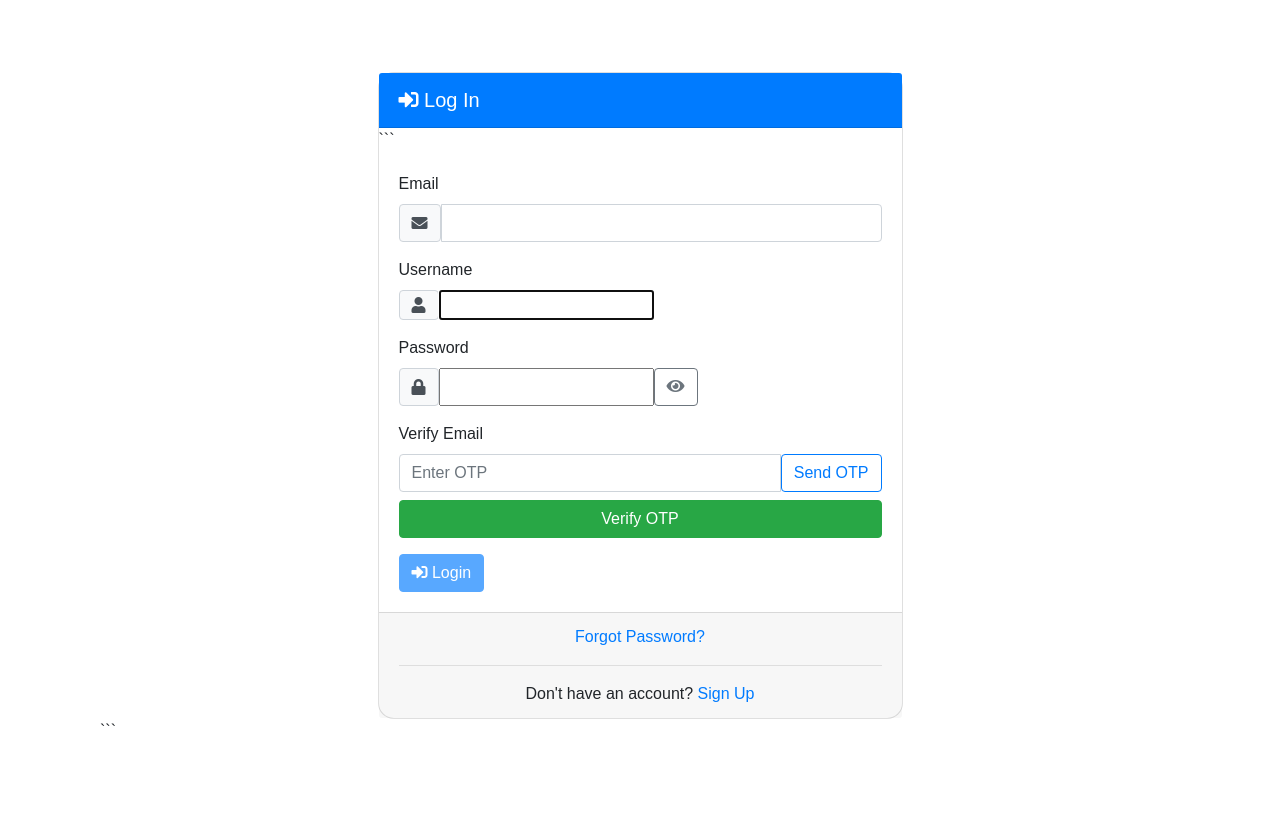
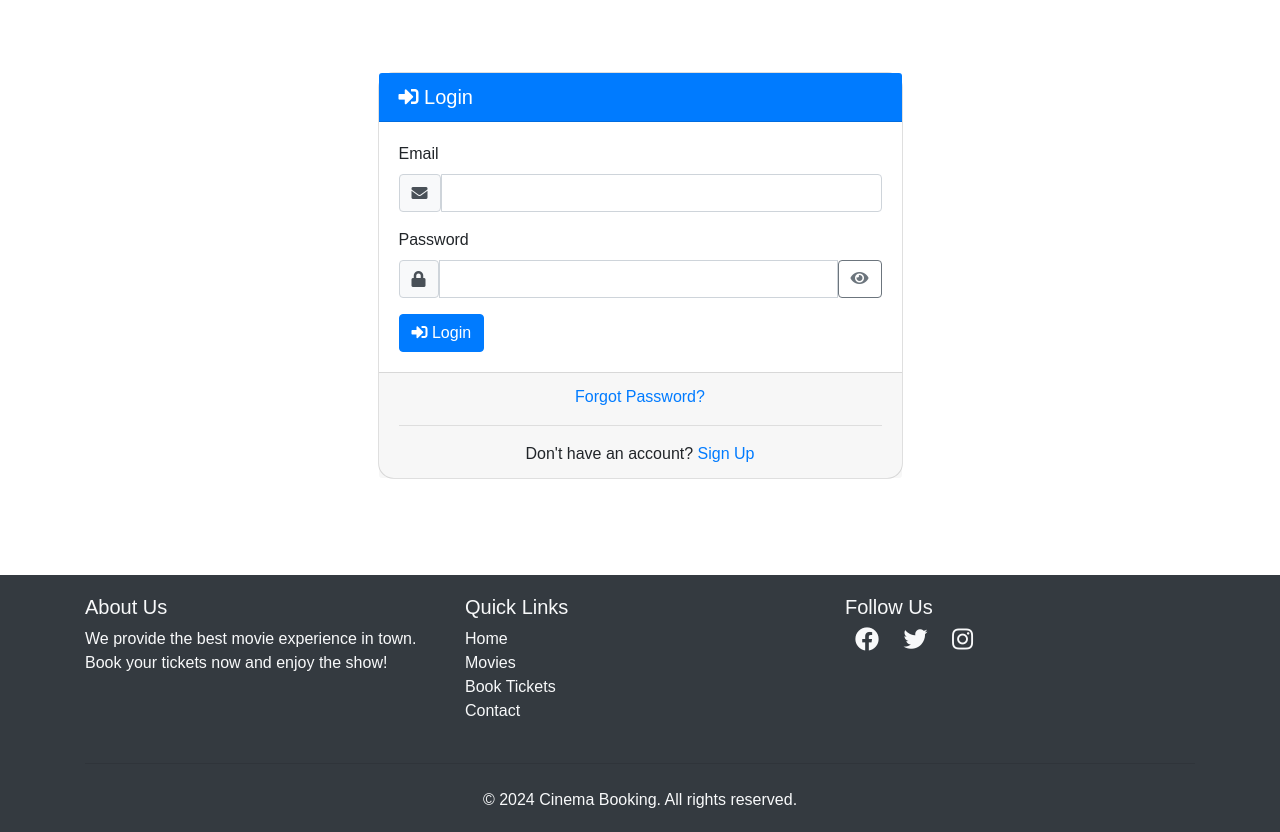
Before and after one commit to Tejas15sutar/BookMySeat, a Django app: page /login/ in a window 1280 px wide. Shown: the part 70-902 px from the top of the page. Run offline with Django 5.2, Linux system fonts and the light colour scheme; some libraries are stand-ins or nearby versions.

Commit message:
fix email errors

````diff
--- a/templates/users/login.html
+++ b/templates/users/login.html
@@ -3,92 +3,80 @@
 <div class="container py-5">
     <div class="row justify-content-center">
         <div class="col-md-6">
+
             <div class="card shadow">
+
                 <div class="card-header bg-primary text-white">
-                    <h5 class="modal-title mb-0">
-                        <i class="fas fa-sign-in-alt me-2"></i> Log In
+                    <h5 class="mb-0">
+                        <i class="fas fa-sign-in-alt me-2"></i> Login
                     </h5>
                 </div>
 
-                ```
                 <div class="card-body">
+
+                    <!-- LOGIN FORM -->
                     <form method="POST" action="{% url 'login' %}">
                         {% csrf_token %}
 
-                        <!-- Email Input -->
+                        <!-- Email -->
                         <div class="mb-3">
                             <label class="form-label">Email</label>
                             <div class="input-group">
                                 <span class="input-group-text">
-                                <i class="fas fa-envelope"></i>
-                            </span>
-                                <input type="email" name="email" class="form-control" id="email" required>
+                                    <i class="fas fa-envelope"></i>
+                                </span>
+                                <input type="email" name="email" class="form-control" required>
                             </div>
                         </div>
 
-                        <!-- Username Input (optional keep/remove) -->
+                        <!-- Password -->
                         <div class="mb-3">
-                            <label for="{{ form.username.id_for_label }}" class="form-label">Username</label>
+                            <label class="form-label">Password</label>
                             <div class="input-group">
                                 <span class="input-group-text">
-                                <i class="fas fa-user"></i>
-                            </span> {{ form.username }}
+                                    <i class="fas fa-lock"></i>
+                                </span>
+
+                                <input type="password" name="password" class="form-control" id="password" required>
+
+                                <button class="btn btn-outline-secondary" type="button" id="togglePassword">
+                                    <i class="fas fa-eye" id="toggleIcon"></i>
+                                </button>
                             </div>
-                        </div>
-
-                        <!-- Password Input -->
-                        <div class="mb-3">
-                            <label for="{{ form.password.id_for_label }}" class="form-label">Password</label>
-                            <div class="input-group">
-                                <span class="input-group-text">
-                                <i class="fas fa-lock"></i>
-                            </span> {{ form.password }}
-                                <button class="btn btn-outline-secondary" type="button" id="togglePassword">
-                                <i class="fas fa-eye" id="toggleIcon"></i>
-                            </button>
-                            </div>
-                        </div>
-
-                        <!-- OTP Section -->
-                        <div class="mb-3">
-                            <label class="form-label">Verify Email</label>
-
-                            <div class="input-group mb-2">
-                                <input type="text" id="otp" class="form-control" placeholder="Enter OTP">
-                                <button type="button" class="btn btn-outline-primary" onclick="sendOTP()">
-                                Send OTP
-                            </button>
-                            </div>
-
-                            <button type="button" class="btn btn-success w-100" onclick="verifyOTP()">
-                            Verify OTP
-                        </button>
                         </div>
 
                         <!-- Login Button -->
                         <div class="d-grid">
-                            <button type="submit" id="loginBtn" class="btn btn-primary" disabled>
-                            <i class="fas fa-sign-in-alt me-2"></i> Login
-                        </button>
+                            <button type="submit" class="btn btn-primary">
+                                <i class="fas fa-sign-in-alt me-2"></i> Login
+                            </button>
                         </div>
+
                     </form>
                 </div>
 
                 <div class="card-footer text-center">
-                    <a href="{% url 'password_reset' %}" class="text-decoration-none">Forgot Password?</a>
+
+                    <a href="{% url 'password_reset' %}" class="text-decoration-none">
+                        Forgot Password?
+                    </a>
+
                     <hr>
+
                     <p class="mb-0">
                         Don't have an account?
                         <a href="{% url 'register' %}" class="text-decoration-none">Sign Up</a>
                     </p>
+
                 </div>
+
             </div>
+
         </div>
     </div>
-    ```
-
 </div>
 
+<!-- STYLES -->
 <style>
     .card {
         border-radius: 1rem;
@@ -105,71 +93,26 @@
 
     .form-control:focus {
         box-shadow: none;
-        border-color: #80bdff;
     }
 </style>
 
+<!-- JS -->
 <script>
-    document.addEventListener('DOMContentLoaded', function() {
-        const togglePassword = document.getElementById('togglePassword');
-        const passwordField = document.getElementById('{{ form.password.id_for_label }}');
-        const toggleIcon = document.getElementById('toggleIcon');
+    document.addEventListener("DOMContentLoaded", function() {
 
-        togglePassword.addEventListener('click', function() {
-            const type = passwordField.getAttribute('type') === 'password' ? 'text' : 'password';
-            passwordField.setAttribute('type', type);
-            toggleIcon.classList.toggle('fa-eye');
-            toggleIcon.classList.toggle('fa-eye-slash');
+        const passwordField = document.getElementById("password");
+        const togglePassword = document.getElementById("togglePassword");
+        const toggleIcon = document.getElementById("toggleIcon");
+
+        togglePassword.addEventListener("click", function() {
+            const type = passwordField.getAttribute("type") === "password" ? "text" : "password";
+            passwordField.setAttribute("type", type);
+
+            toggleIcon.classList.toggle("fa-eye");
+            toggleIcon.classList.toggle("fa-eye-slash");
         });
+
     });
-
-    let otpVerified = false;
-
-    function sendOTP() {
-        let email = document.getElementById("email").value;
-
-        if (!email) {
-            alert("Enter email first");
-            return;
-        }
-
-        fetch("/send-otp/", {
-                method: "POST",
-                headers: {
-                    "Content-Type": "application/x-www-form-urlencoded",
-                    "X-CSRFToken": document.querySelector('[name=csrfmiddlewaretoken]').value
-                },
-                body: "email=" + email
-            })
-            .then(res => res.json())
-            .then(data => {
-                alert(data.message || data.error);
-            });
-    }
-
-    function verifyOTP() {
-        let email = document.getElementById("email").value;
-        let otp = document.getElementById("otp").value;
-
-        fetch("/verify-otp/", {
-                method: "POST",
-                headers: {
-                    "Content-Type": "application/x-www-form-urlencoded",
-                    "X-CSRFToken": document.querySelector('[name=csrfmiddlewaretoken]').value
-                },
-                body: "email=" + email + "&otp=" + otp
-            })
-            .then(res => res.json())
-            .then(data => {
-                if (data.message === "Verified") {
-                    alert("OTP Verified ✅");
-                    otpVerified = true;
-                    document.getElementById("loginBtn").disabled = false;
-                } else {
-                    alert(data.error);
-                }
-            });
-    }
 </script>
 
 {% endblock %}
--- a/users/views.py
+++ b/users/views.py
@@ -23,7 +23,17 @@ def generate_otp():
 def send_otp(request):
     email = request.POST.get("email")
 
+    if not email:
+        return JsonResponse({"error": "Email required"})
+
     otp = str(generate_otp())
+
+
+    existing = EmailOTP.objects.filter(email=email).first()
+    if existing:
+        time_diff = timezone.now() - existing.created_at
+        if time_diff.seconds < 60:
+            return JsonResponse({"error": "Wait 60 seconds before requesting OTP"})
 
     EmailOTP.objects.filter(email=email).delete()
     EmailOTP.objects.create(email=email, otp=otp)
@@ -40,25 +50,25 @@ def verify_otp(request):
     try:
         record = EmailOTP.objects.filter(email=email).latest("created_at")
 
+        # 1. FIRST check expiry
+        if timezone.now() - record.created_at > timedelta(minutes=5):
+            return JsonResponse({"error": "OTP expired"})
 
-        if str(record.otp).strip() == str(otp).strip():
+        # 2. THEN check OTP
+        if str(record.otp).strip() != str(otp).strip():
+            return JsonResponse({"error": "Invalid OTP"})
 
-            if timezone.now() - record.created_at > timedelta(minutes=5):
-                return JsonResponse({"error": "OTP expired"})
+        # success
+        request.session['otp_verified'] = True
+        request.session['otp_email'] = email
 
-            request.session['otp_verified'] = True
-            request.session['otp_email'] = email
-
-            return JsonResponse({"message": "Verified"})
-        else:
-            return JsonResponse({"error": "Invalid OTP"})
+        return JsonResponse({"message": "Verified"})
 
     except EmailOTP.DoesNotExist:
         return JsonResponse({"error": "No OTP found"})
 
 def register(request):
     if request.method == 'POST':
-
 
         if not request.session.get('otp_verified'):
             return JsonResponse({"error": "Verify OTP first"})
@@ -68,20 +78,14 @@ def register(request):
         if form.is_valid():
             email = form.cleaned_data.get('email')
 
-
             if email != request.session.get('otp_email'):
                 return JsonResponse({"error": "Email mismatch"})
 
-            form.save()
+            user = form.save()
 
+            # CLEAR SESSION (important)
+            request.session.flush()
 
-            request.session.pop('otp_verified', None)
-            request.session.pop('otp_email', None)
-
-            username = form.cleaned_data.get('username')
-            password = form.cleaned_data.get('password1')
-
-            user = authenticate(username=username, password=password)
             login(request, user)
 
             return redirect('profile')
````
